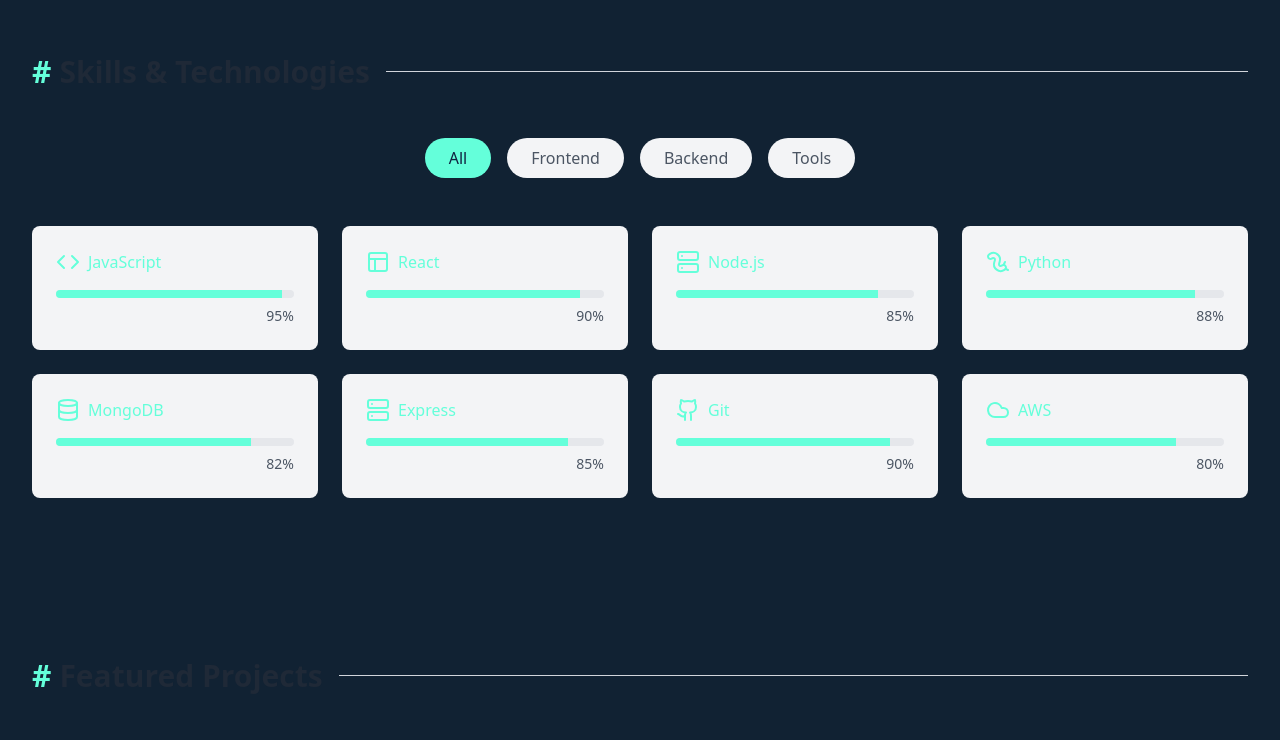
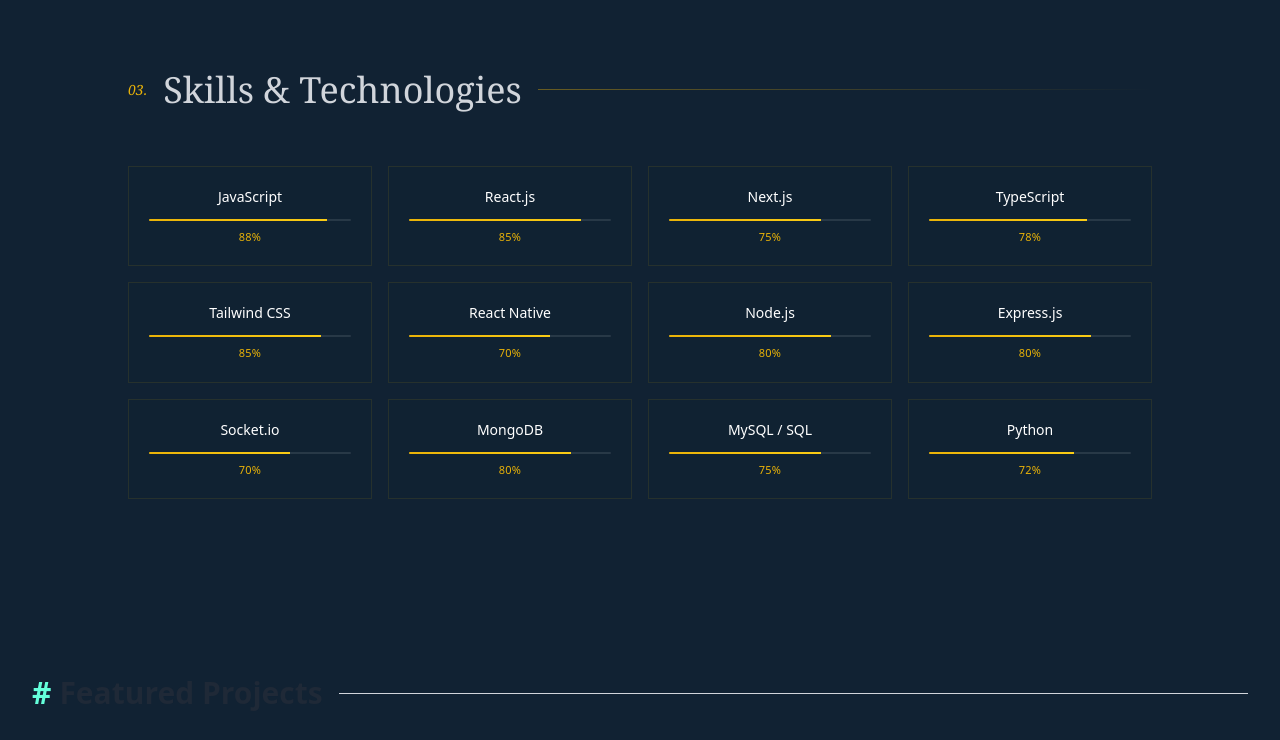
Before and after one commit to Narinder098/Ns-Portfolio, a React (Vite) app in the folder Frontend/: page / in a window 1280 px wide. Shown: the part 2668-3408 px from the top of the page. Built offline with nearby package versions, Linux system fonts and the light colour scheme.

Commit message:
Update Skills section with improved content

```diff
--- a/Frontend/src/Components/Skills.jsx
+++ b/Frontend/src/Components/Skills.jsx
@@ -1,63 +1,77 @@
-import React, { useState } from 'react';
-import { motion } from 'framer-motion';
-import { SkillCard } from './UI/SkillCard';
-import { skills} from '../data/skills';
+import { useEffect, useRef } from "react";
+import { skills } from "../data/skills";
 
-export const Skills = () => {
-  const [filter, setFilter] = useState('all');
+export default function Skills() {
+  const barsRef = useRef([]);
 
-  const filteredSkills = filter === 'all'
-    ? skills
-    : skills.filter(skill => skill.category === filter);
+  useEffect(() => {
+    const observer = new IntersectionObserver(
+      (entries) => {
+        entries.forEach((entry) => {
+          if (entry.isIntersecting) {
+            const bar = entry.target;
+            const width = bar.getAttribute("data-width");
+            bar.style.width = width;
+            observer.unobserve(bar);
+          }
+        });
+      },
+      { threshold: 0.5 }
+    );
 
-  const categories = ['all', 'frontend', 'backend', 'tools'];
+    barsRef.current.forEach((bar) => {
+      if (bar) {
+        bar.style.width = "0%";
+        observer.observe(bar);
+      }
+    });
+  }, []);
 
   return (
-    <section id="Skills" className="py-20 px-4 sm:px-6 lg:px-8">
-      <div className="max-w-7xl mx-auto">
-        <h2 className="text-3xl font-bold mb-12 text-gray-800 dark:text-gray-200 flex items-center">
-          <span className="text-[#64ffda] mr-2">#</span> Skills & Technologies
-          <div className="flex-1 ml-4 h-px bg-gray-300 dark:bg-gray-700"></div>
+    <section
+      id="skills"
+      className="relative z-10 max-w-6xl mx-auto px-6 md:px-16 py-24"
+    >
+      {/* HEADER */}
+      <div className="flex items-center gap-4 mb-14">
+        <span className="text-yellow-500 font-serif text-sm italic">
+          03.
+        </span>
+
+        <h2 className="font-serif text-3xl md:text-4xl">
+          Skills & Technologies
         </h2>
 
-        {/* Category Filter */}
-        <div className="flex flex-wrap gap-4 mb-12 justify-center">
-          {categories.map((category) => (
-            <button
-              key={category}
-              onClick={() => setFilter(category)}
-              className={`px-6 py-2 rounded-full capitalize transition-all duration-300 ${
-                filter === category
-                  ? 'bg-[#64ffda] text-[#112240]'
-                  : 'bg-gray-100 dark:bg-[#112240] text-gray-600 dark:text-gray-400 hover:bg-[#64ffda]/10 hover:text-[#64ffda]'
-              }`}
-            >
-              {category}
-            </button>
-          ))}
-        </div>
+        <div className="flex-1 h-[1px] bg-gradient-to-r from-yellow-500/40 to-transparent"></div>
+      </div>
 
-        {/* Skills Grid */}
-        <div className="grid grid-cols-1 sm:grid-cols-2 lg:grid-cols-3 xl:grid-cols-4 gap-6">
-          {filteredSkills.map((skill, index) => (
-            <motion.div
-              key={skill.name}
-              initial={{ opacity: 0, y: 20 }}
-              animate={{ opacity: 1, y: 0 }}
-              transition={{ delay: index * 0.1 }}
-            >
-              <SkillCard skill={skill} />
-            </motion.div>
-          ))}
-        </div>
+      {/* GRID */}
+      <div className="grid grid-cols-2 md:grid-cols-4 gap-4">
+        {skills.map((skill, i) => (
+          <div
+            key={i}
+            className="relative bg-[#112233]/80 border border-yellow-500/10 p-5 text-center overflow-hidden transition-all duration-300 hover:-translate-y-1 hover:border-yellow-500/30 group"
+          >
+            <div className="text-sm text-white font-medium mb-3">
+              {skill.name}
+            </div>
 
-        {/* Empty State */}
-        {filteredSkills.length === 0 && (
-          <div className="text-center py-12 text-gray-600 dark:text-gray-400">
-            No skills found in this category.
+            <div className="h-[2px] bg-white/10 overflow-hidden rounded">
+              <div
+                ref={(el) => (barsRef.current[i] = el)}
+                data-width={`${skill.pct}%`}
+                className="h-full bg-gradient-to-r from-yellow-500 to-yellow-400 transition-all duration-1000 ease-out"
+              ></div>
+            </div>
+
+            <div className="text-[11px] text-yellow-500 mt-2 tracking-wide">
+              {skill.pct}%
+            </div>
+
+            <div className="absolute bottom-0 left-0 w-full h-[2px] bg-yellow-500 scale-x-0 group-hover:scale-x-100 transition-transform duration-300 origin-left"></div>
           </div>
-        )}
+        ))}
       </div>
     </section>
   );
-};
+}
--- a/Frontend/src/Pages/Display.jsx
+++ b/Frontend/src/Pages/Display.jsx
@@ -2,7 +2,7 @@
 import Experience from "../Components/Experience";
 import Hero from "../Components/Hero";
 import { Projects } from "../Components/Project";
-import { Skills } from "../Components/Skills";
+import Skills from "../Components/Skills";
 import { ContactUs } from "../Components/ContactUs";
 import About from "../Components/About";
 
--- a/Frontend/src/data/skills.js
+++ b/Frontend/src/data/skills.js
@@ -1,52 +1,21 @@
-import { Code, Worm, Layout, Server, Database, Github as Git, Cloud, Terminal, Globe } from 'lucide-react';
+export const skills = [
+  // Frontend
+  { name: "JavaScript", pct: 88 },
+  { name: "React.js", pct: 85 },
+  { name: "Next.js", pct: 75 },
+  { name: "TypeScript", pct: 78 },
+  { name: "Tailwind CSS", pct: 85 },
+  { name: "React Native", pct: 70 },
 
-export const skills = [
-  {
-    name: 'JavaScript',
-    level: '95%',
-    icon: Code,
-    category: 'frontend'
-  },
-  {
-    name: 'React',
-    level: '90%',
-    icon: Layout,
-    category: 'frontend'
-  },
-  {
-    name: 'Node.js',
-    level: '85%',
-    icon: Server,
-    category: 'backend'
-  },
-  {
-    name: 'Python',
-    level: '88%',
-    icon: Worm,
-    category: 'backend'
-  },
-  {
-    name: 'MongoDB',
-    level: '82%',
-    icon: Database,
-    category: 'backend'
-  },
-  {
-    name: 'Express',
-    level: '85%',
-    icon: Server,
-    category: 'backend'
-  },
-  {
-    name: 'Git',
-    level: '90%',
-    icon: Git,
-    category: 'tools'
-  },
-  {
-    name: 'AWS',
-    level: '80%',
-    icon: Cloud,
-    category: 'tools'
-  }
+  // Backend
+  { name: "Node.js", pct: 80 },
+  { name: "Express.js", pct: 80 },
+  { name: "Socket.io", pct: 70 },
+
+  // Database
+  { name: "MongoDB", pct: 80 },
+  { name: "MySQL / SQL", pct: 75 },
+
+  // Other
+  { name: "Python", pct: 72 },
 ];
```
